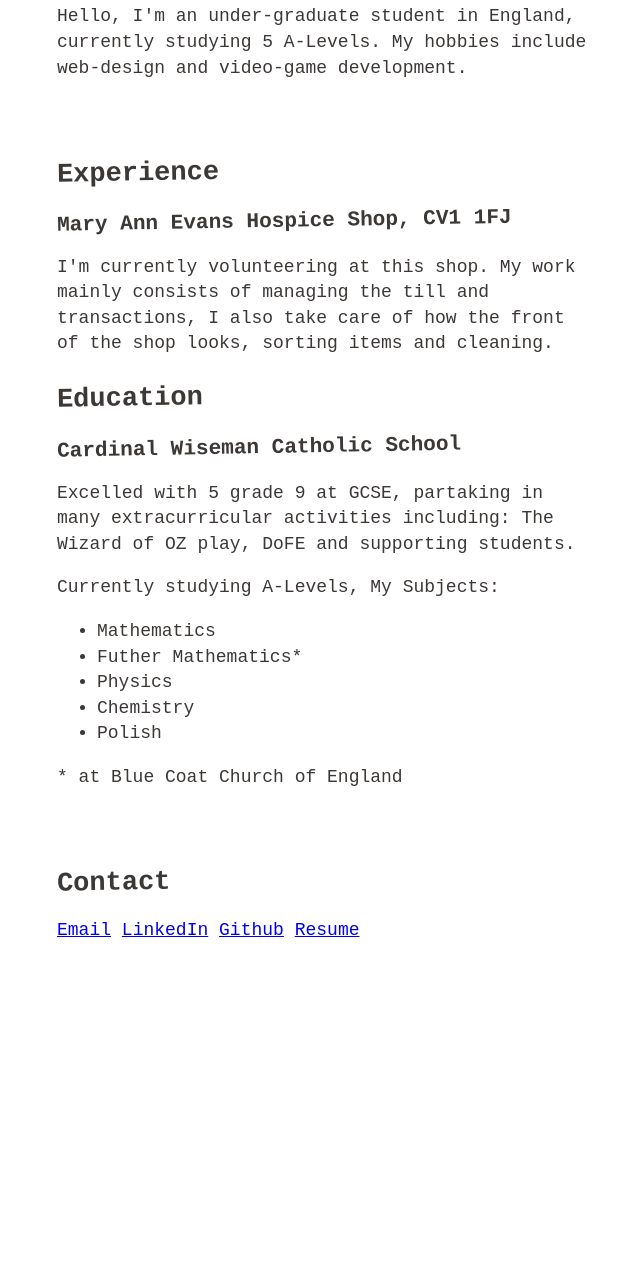
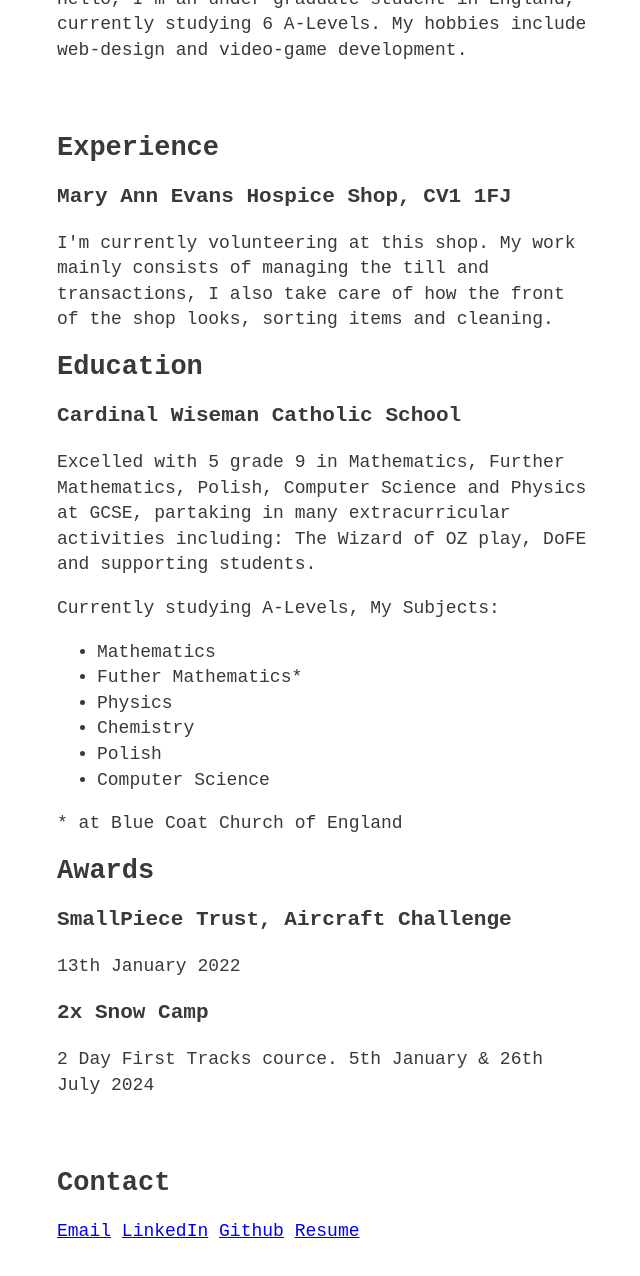
Before and after one commit to panooley/simple-portfolio, a plain HTML site: page index.html in a window 1280 px wide. Shown: the part 119-1395 px from the top of the page, without its empty margins (315-955 px from the left). Before the commit the page ends 1094 px from the top, so only its background shows below. Drawn offline with Linux system fonts and the light colour scheme.

Commit message:
Added stuff

```diff
--- a/index.html
+++ b/index.html
@@ -8,7 +8,7 @@
 <body>
     <header>
         <h1>Adrian Jozwiak</h1>
-        <p>Hello, I'm an under-graduate student in England, currently studying 5 A-Levels. My hobbies include web-design and video-game development.</p>
+        <p>Hello, I'm an under-graduate student in England, currently studying 6 A-Levels. My hobbies include web-design and video-game development.</p>
     </header>
     <main>
         <section>
@@ -19,7 +19,7 @@
         <section>
             <h2>Education</h2>
             <h3>Cardinal Wiseman Catholic School</h3>
-            <p>Excelled with 5 grade 9 at GCSE, partaking in many extracurricular activities including: The Wizard of OZ play, DoFE and supporting students. </p>
+            <p>Excelled with 5 grade 9 in Mathematics, Further Mathematics, Polish, Computer Science and Physics at GCSE, partaking in many extracurricular activities including: The Wizard of OZ play, DoFE and supporting students. </p>
             <p>Currently studying A-Levels, My Subjects:
                 <ul>
                     <li>Mathematics</li>
@@ -27,9 +27,17 @@
                     <li>Physics</li>
                     <li>Chemistry</li>
                     <li>Polish</li>
+                    <li>Computer Science</li>
                 </ul>
                 <p>* at Blue Coat Church of England</p>
             </p>
+        </section>
+        <section>
+            <h2>Awards</h2>
+            <h3>SmallPiece Trust, Aircraft Challenge</h3>
+            <p>13th January 2022</p>
+            <h3>2x Snow Camp</h3>
+            <p>2 Day First Tracks cource. 5th January & 26th July 2024</p>
         </section>
     </main>
     <footer>
@@ -51,7 +59,7 @@
             padding: 0 8px
         }
         header,footer,main { padding: 1rem 2rem; }
-        h1,h2,h3 { line-height:1.2; rotate: -1deg; }
+        /* h1,h2,h3 { line-height:1.2; rotate: -1deg; } */
     </style>
 </body>
 </html>
```
